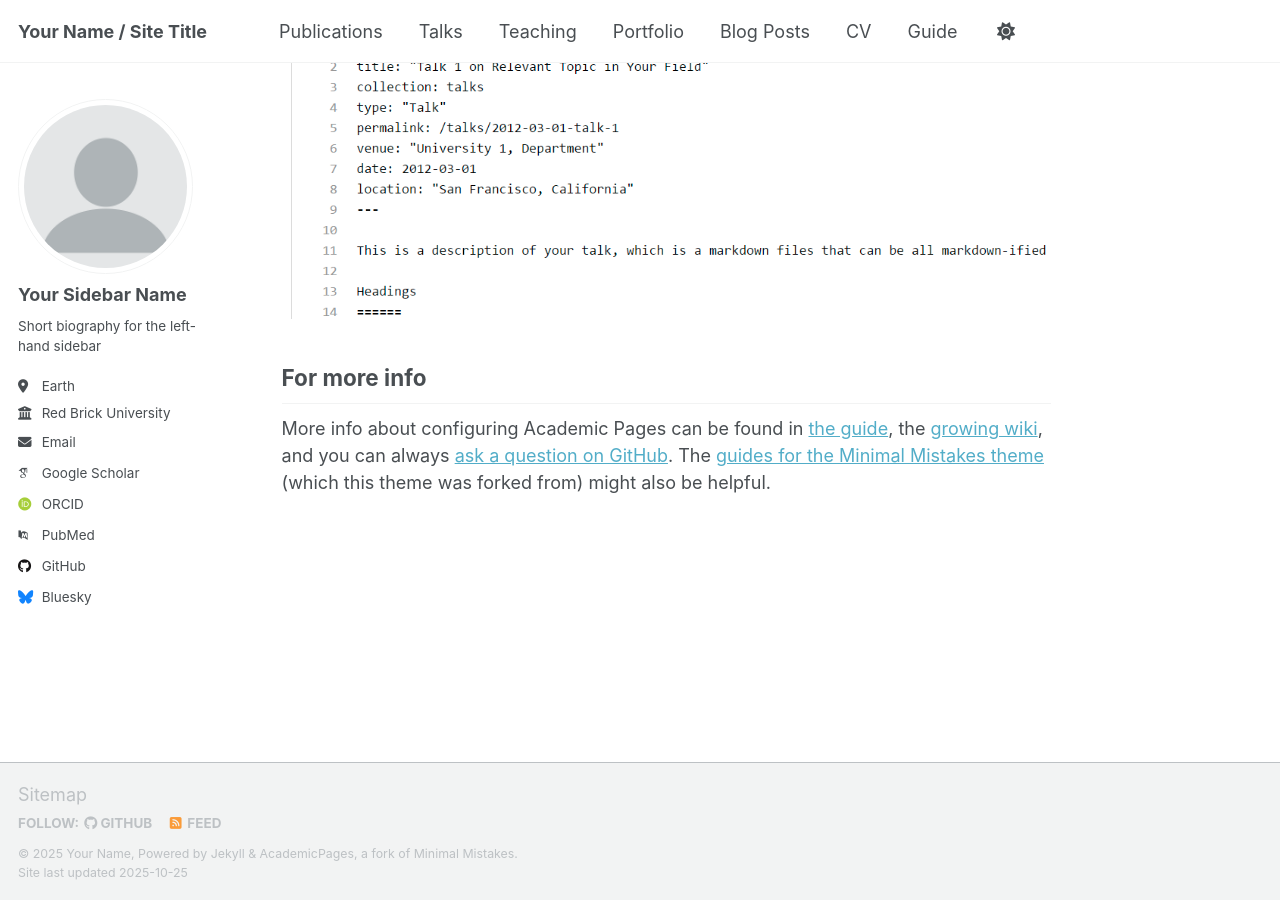
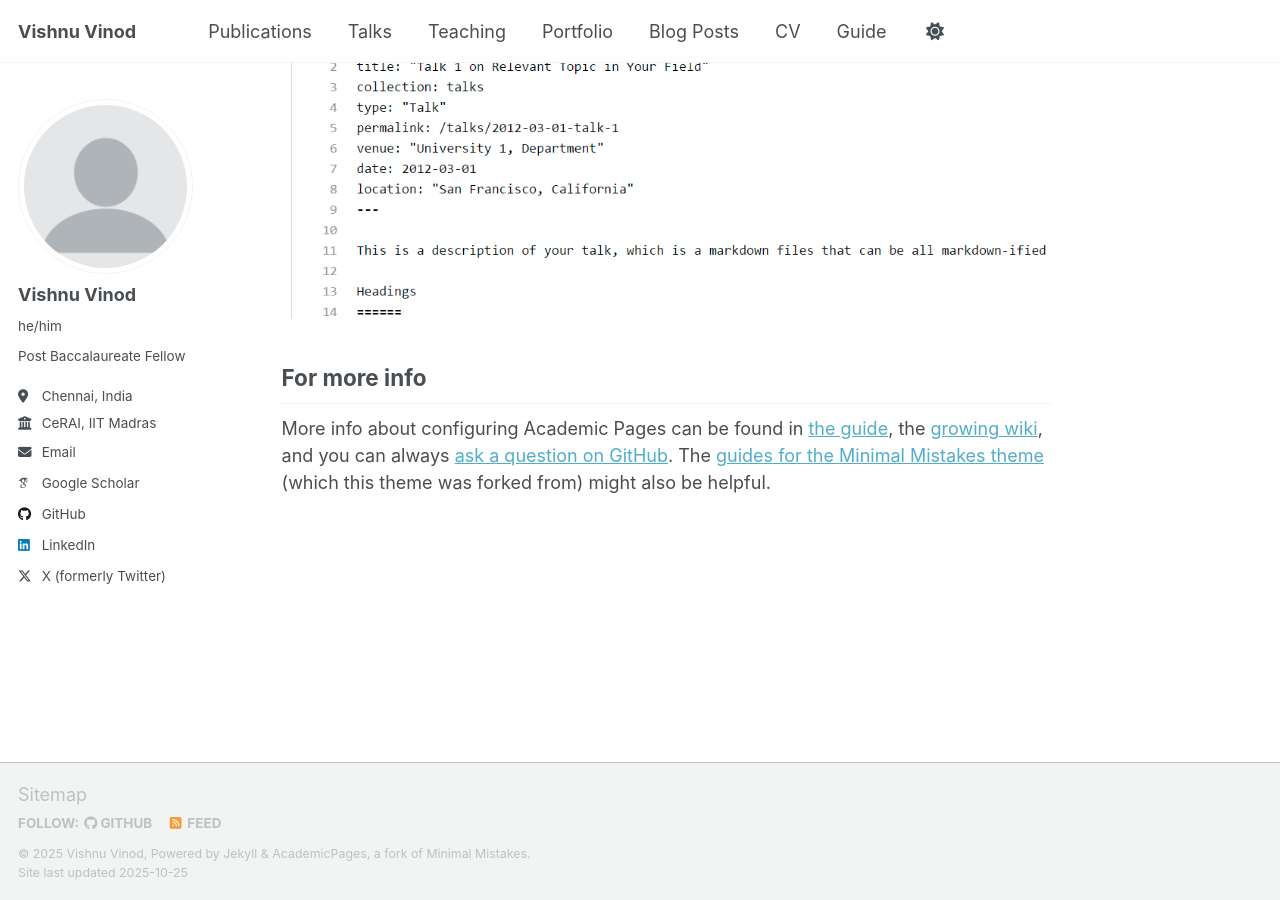
Before and after one commit to vishnuvind/vishnuvind.github.io, a Jekyll site: the page built from _pages/about.md, in a window 1280 px wide and 900 px high, scrolled down 2880 px. Built offline with Jekyll 4.4.1, drawn with Linux system fonts in a browser that asks for light colours; some web fonts are replaced; a script that is not in the unit is left out.

Commit message:
Modify basics

```diff
--- a/_config.yml
+++ b/_config.yml
@@ -9,14 +9,14 @@
 # Basic Site Settings
 locale                   : "en-US"
 site_theme               : "default" # Currently available options are "default", "air"
-title                    : "Your Name / Site Title"
+title                    : "Vishnu Vinod"
 title_separator          : "-"
-name                     : &name "Your Name"
-description              : &description "Your Name's academic portfolio"   # Update this with a general description of your site, this is the default if not overridden by a page
-url                      : https://academicpages.github.io # The base hostname & protocol for your site e.g. "https://[your GitHub username].github.io",
+name                     : &name "Vishnu Vinod"
+description              : &description "Vishnu's Homepage"   # Update this with a general description of your site, this is the default if not overridden by a page
+url                      : https://vishnuvind.github.io # The base hostname & protocol for your site e.g. "https://[your GitHub username].github.io",
                                                            # or if you already have some other page hosted on Github then use "https://[your GitHub username].github.io/[Your Repo Name]"
 baseurl                  : "" # the subpath of your site, e.g. "/blog"
-repository               : "academicpages/academicpages.github.io"
+repository               : "vishnuvind/vishnuvind.github.io"
 
 # Site Author - The following control what appear as part of the author content on the side bar.
 #               If a field is blank the icon and link will not appear, otherwise it will be shown.
@@ -24,23 +24,23 @@ repository               : "academicpages/academicpages.github.io"
 author:
   # Biographic information
   avatar           : "profile.png"
-  name             : "Your Sidebar Name"
-  pronouns         : # example: "she/her"
-  bio              : "Short biography for the left-hand sidebar"
-  location         : "Earth"
-  employer         : "Red Brick University"
+  name             : "Vishnu Vinod"
+  pronouns         : "he/him"
+  bio              : "Post Baccalaureate Fellow"
+  location         : "Chennai, India"
+  employer         : "CeRAI, IIT Madras"
   uri              : # URL
-  email            : "none@example.org"
+  email            : "[firstname][lastname]2001 @ gmail [dot] com"
 
   # Academic websites
   academia         : # URL
   arxiv            : # URL - Update with the correct link to your profile
-  googlescholar    : "https://scholar.google.com/citations?user=PS_CX0AAAAAJ"
+  googlescholar    : "https://scholar.google.com/citations?user=ZTeDU5cAAAAJ"
   inspire-hep      : # URL
   impactstory      : # URL
-  orcid            : "https://orcid.org/yourorcidurl"
+  orcid            : # URL
   semantic         : # URL
-  pubmed           : "https://www.ncbi.nlm.nih.gov/pubmed/?term=john+snow"
+  pubmed           : # URL
   researchgate     : # URL
   scopus           : # URL
 
@@ -48,13 +48,13 @@ author:
   bitbucket        : # Username - Update with your username on the site
   codepen          : # Username
   dribbble         : # Username
-  github           : "academicpages"
+  github           : "vishnuvind"
   kaggle           : # Username
   stackoverflow    : # User number or user number and name (i.e., use "1" or "1/jeff-atwood")
 
   # Social media
   artstation       : # Username
-  bluesky          : "bsky.app" # Replace this with you Bluesky username
+  bluesky          : # Username
   facebook         : # Username
   flickr           : # Username
   foursquare       : # Username
@@ -63,7 +63,7 @@ author:
   keybase          : # Username
   instagram        : # Username
   lastfm           : # Username
-  linkedin         : # Username
+  linkedin         : vishnuvind
   mastodon         : # URL
   medium           : # URL
   pinterest        : # Username
@@ -71,7 +71,7 @@ author:
   steam            : # Username
   telegram         : # URL
   tumblr           : # Username
-  twitter          : # Username for X / Twitter
+  twitter          : vishnuvind
   vine             : # Username
   weibo            : # Username
   wikipedia        : # Username
```
